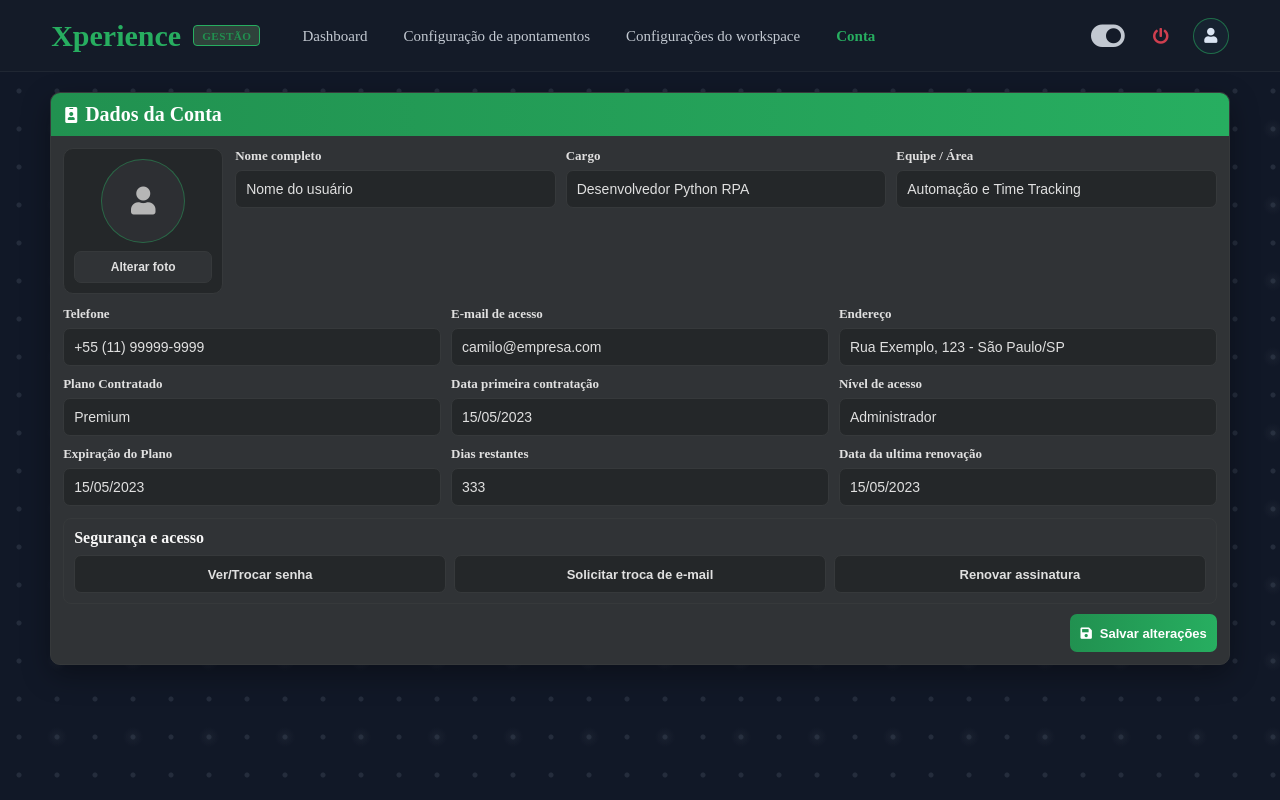
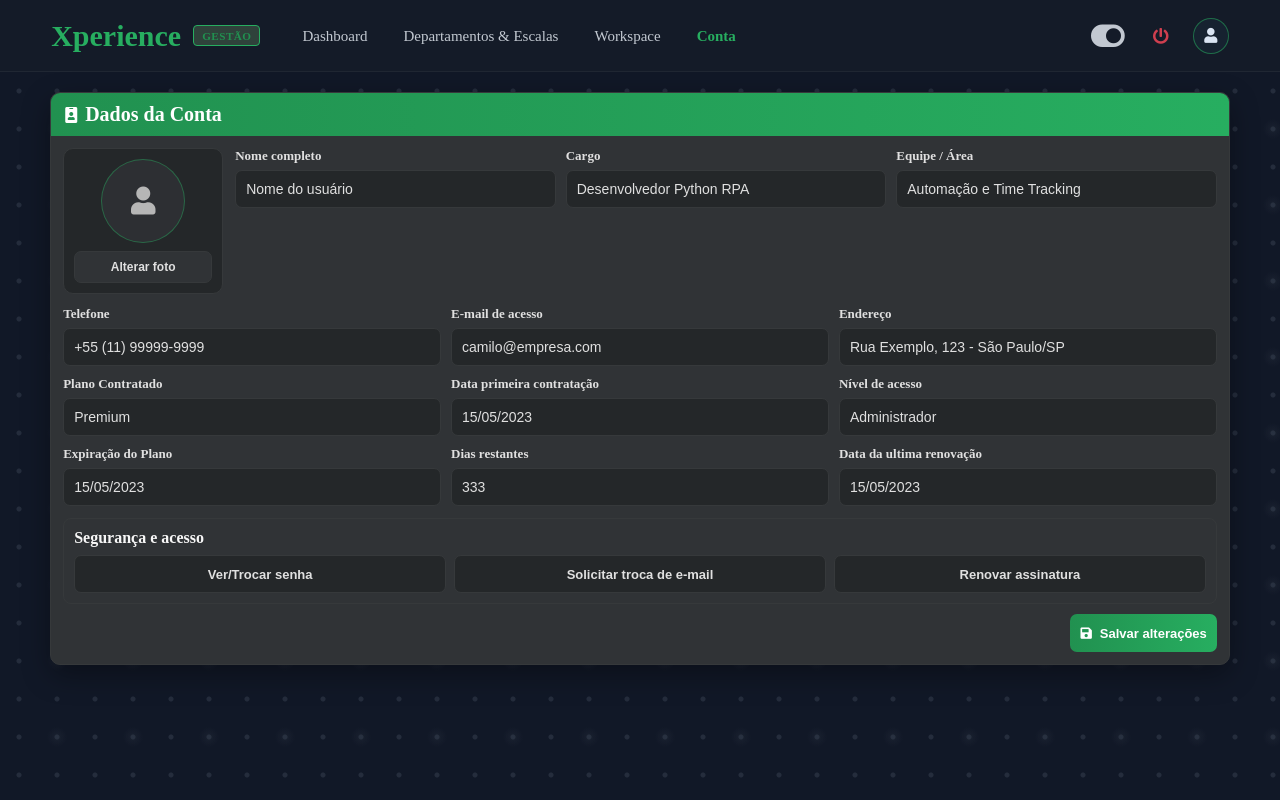
Before and after one commit to CamiloCCarvalho/xperience, a Django app: template app/templates/xperience/pages/admin/account.html in a window 1280 px wide. Run offline with Django 5.2, Linux system fonts and the light colour scheme; the template is opened without the code that fills it, so the values that code supplies are empty.

Commit message:
atualização nome das abas

```diff
--- a/app/templates/xperience/partials/admin/spaceon/spaceon_account/spaceon_account_header.html
+++ b/app/templates/xperience/partials/admin/spaceon/spaceon_account/spaceon_account_header.html
@@ -8,8 +8,8 @@
                 <ul class="header-content-menu">
                     <li style="display: none;" ><a href="{% url 'admin-workspaces' %}" title="Escolher ou trocar workspace em gestão">Workspaces</a></li>
                     <li><a href="{% url 'admin-dashboard' %}">Dashboard</a></li>
-                    <li><a href="{% url 'admin-home' %}">Configuração de apontamentos</a></li>
-                    <li><a href="{% url 'admin-config' %}">Configurações do workspace</a></li>
+                    <li><a href="{% url 'admin-home' %}">Departamentos & Escalas</a></li>
+                    <li><a href="{% url 'admin-config' %}">Workspace</a></li>
                     <li><a href="{% url 'admin-account' %}" style="color: var(--green-light); font-weight: bold;">Conta</a></li>
                     </ul>
                 </div>
--- a/app/templates/xperience/partials/admin/spaceon/spaceon_config/spaceon_config_header.html
+++ b/app/templates/xperience/partials/admin/spaceon/spaceon_config/spaceon_config_header.html
@@ -8,8 +8,8 @@
                 <ul class="header-content-menu">
                     <li style="display: none;"><a href="{% url 'admin-workspaces' %}" title="Escolher ou trocar workspace em gestão">Workspaces</a></li>
                     <li><a href="{% url 'admin-dashboard' %}">Dashboard</a></li>
-                    <li><a href="{% url 'admin-home' %}">Configuração de apontamentos</a></li>
-                    <li><a href="{% url 'admin-config' %}" style="color: var(--green-light); font-weight: bold;">Configurações do workspace</a></li>
+                    <li><a href="{% url 'admin-home' %}">Departamentos & Escalas</a></li>
+                    <li><a href="{% url 'admin-config' %}" style="color: var(--green-light); font-weight: bold;">Workspace</a></li>
                     <li><a href="{% url 'admin-account' %}">Conta</a></li>
                     </ul>
                 </div>
--- a/app/templates/xperience/partials/admin/spaceon/spaceon_dashboard/spaceon_dashboard_header.html
+++ b/app/templates/xperience/partials/admin/spaceon/spaceon_dashboard/spaceon_dashboard_header.html
@@ -8,8 +8,8 @@
                 <ul class="header-content-menu">
                     <li style="display: none;" ><a href="{% url 'admin-workspaces' %}" title="Escolher ou trocar workspace em gestão">Workspaces</a></li>
                     <li><a href="{% url 'admin-dashboard' %}" style="color: var(--green-light); font-weight: bold;">Dashboard</a></li>
-                    <li><a href="{% url 'admin-home' %}">Configuração de apontamentos</a></li>
-                    <li><a href="{% url 'admin-config' %}">Configurações do workspace</a></li>
+                    <li><a href="{% url 'admin-home' %}">Departamentos & Escalas</a></li>
+                    <li><a href="{% url 'admin-config' %}">Workspace</a></li>
                     <li><a href="{% url 'admin-account' %}">Conta</a></li>
                     </ul>
                 </div>
--- a/app/templates/xperience/partials/admin/spaceon/spaceon_header.html
+++ b/app/templates/xperience/partials/admin/spaceon/spaceon_header.html
@@ -8,8 +8,8 @@
                 <ul class="header-content-menu">
                     <li style="display: none;"><a href="{% url 'admin-workspaces' %}" title="Escolher ou trocar workspace em gestão">Workspaces</a></li>
                     <li><a href="{% url 'admin-dashboard' %}">Dashboard</a></li>
-                    <li><a href="{% url 'admin-home' %}" style="color: var(--green-light); font-weight: bold;">Configuração de apontamentos</a></li>
-                    <li><a href="{% url 'admin-config' %}">Configurações do workspace</a></li>
+                    <li><a href="{% url 'admin-home' %}" style="color: var(--green-light); font-weight: bold;">Departamentos & Escalas</a></li>
+                    <li><a href="{% url 'admin-config' %}">Workspace</a></li>
                     <li><a href="{% url 'admin-account' %}">Conta</a></li>
                     </ul>
                 </div>
```
